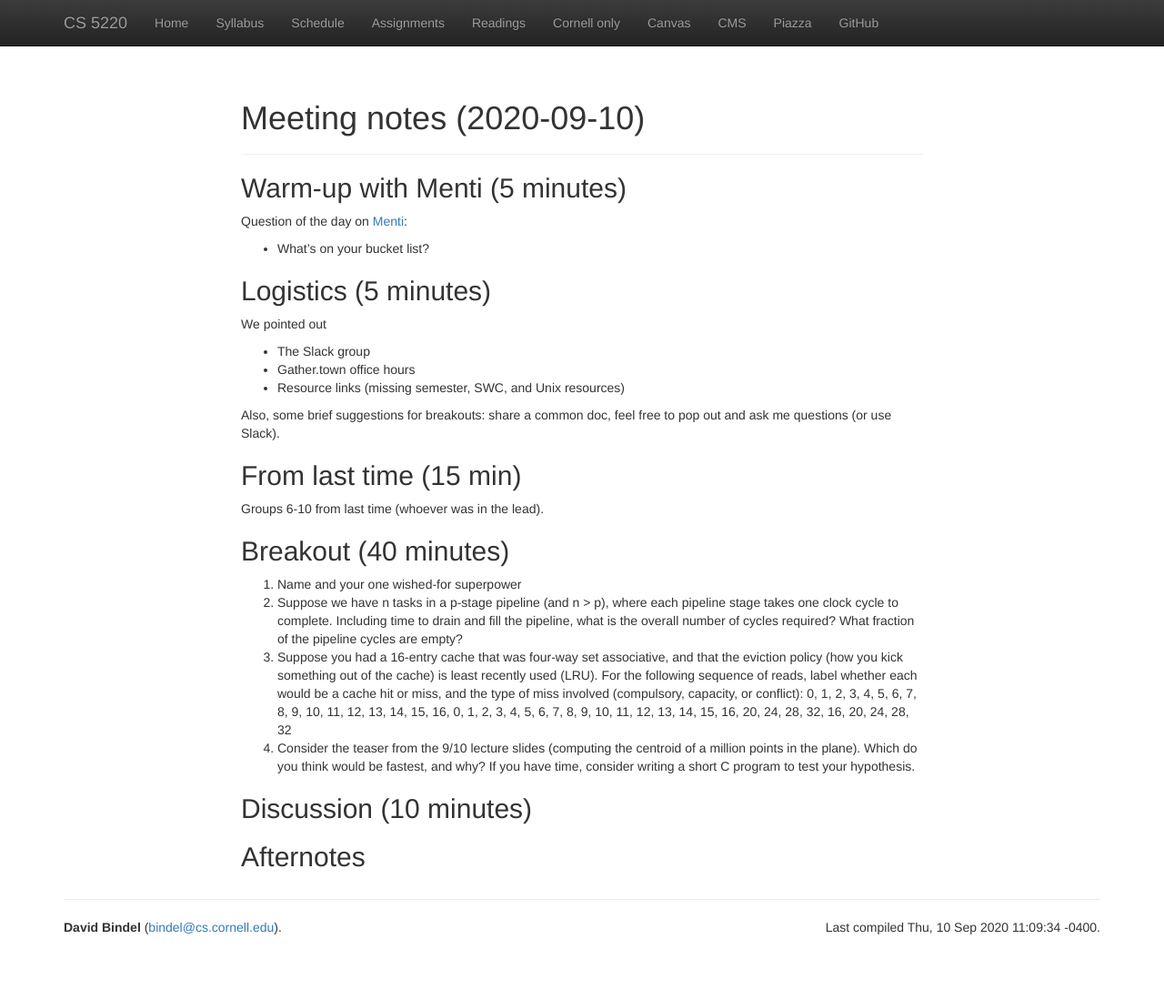
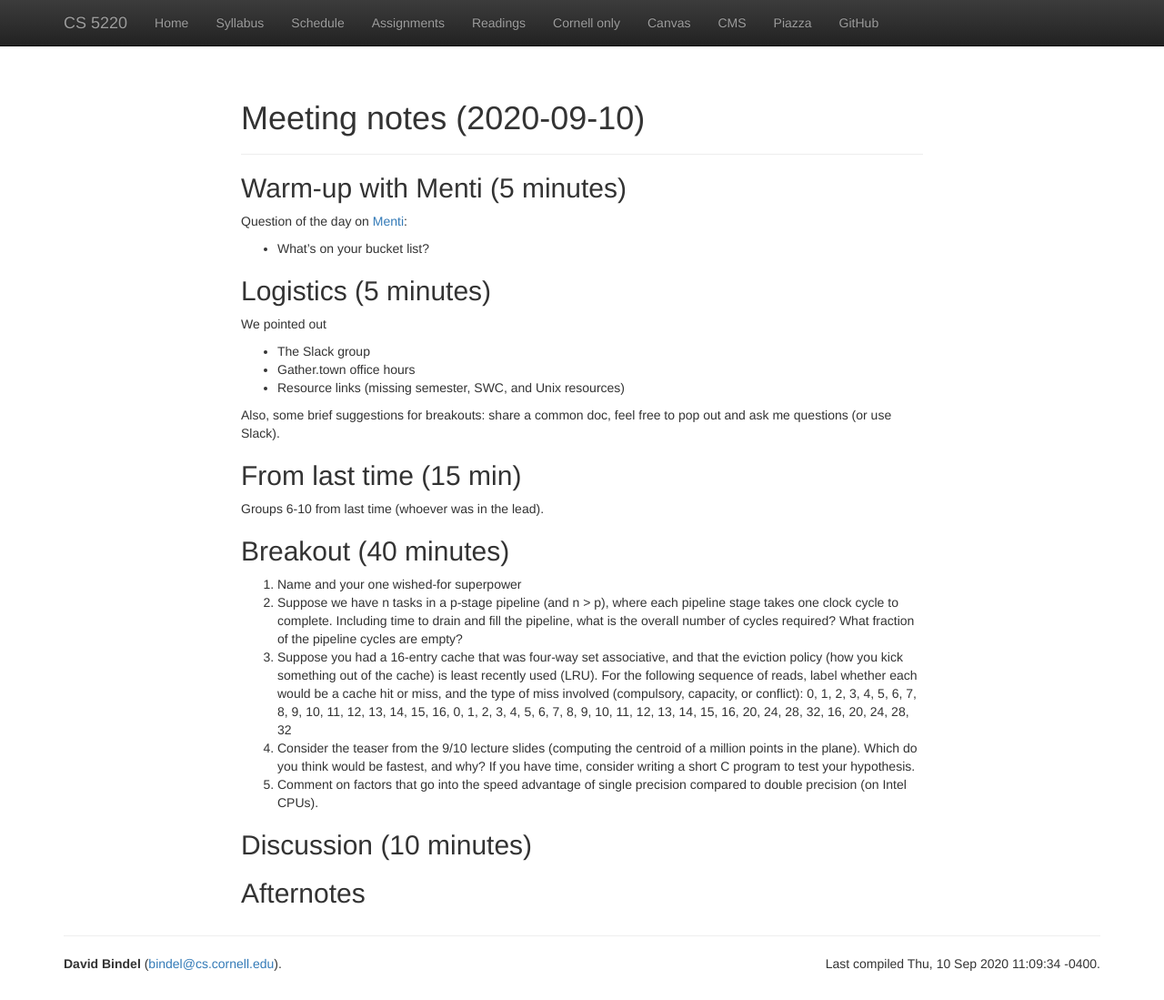
Before and after one commit to cs5220-f20/web, a Jekyll site: the page built from web/lec/2020-09-10-meeting.md, in a window 1280 px wide and 1099 px high. Shown: the whole window at 91% size. Built offline with Jekyll 4.4.1, drawn with Linux system fonts in a browser that asks for light colours; nearby versions of some CDN libraries.

Commit message:
Added Q5 for breakout.

```diff
--- a/web/lec/2020-09-10-meeting.md
+++ b/web/lec/2020-09-10-meeting.md
@@ -45,6 +45,8 @@ Groups 6-10 from last time (whoever was in the lead).
     the centroid of a million points in the plane).  Which do you
     think would be fastest, and why?  If you have time, consider
     writing a short C program to test your hypothesis.
+5.  Comment on factors that go into the speed advantage of single
+    precision compared to double precision (on Intel CPUs).
 
 ## Discussion (10 minutes)
 
```
